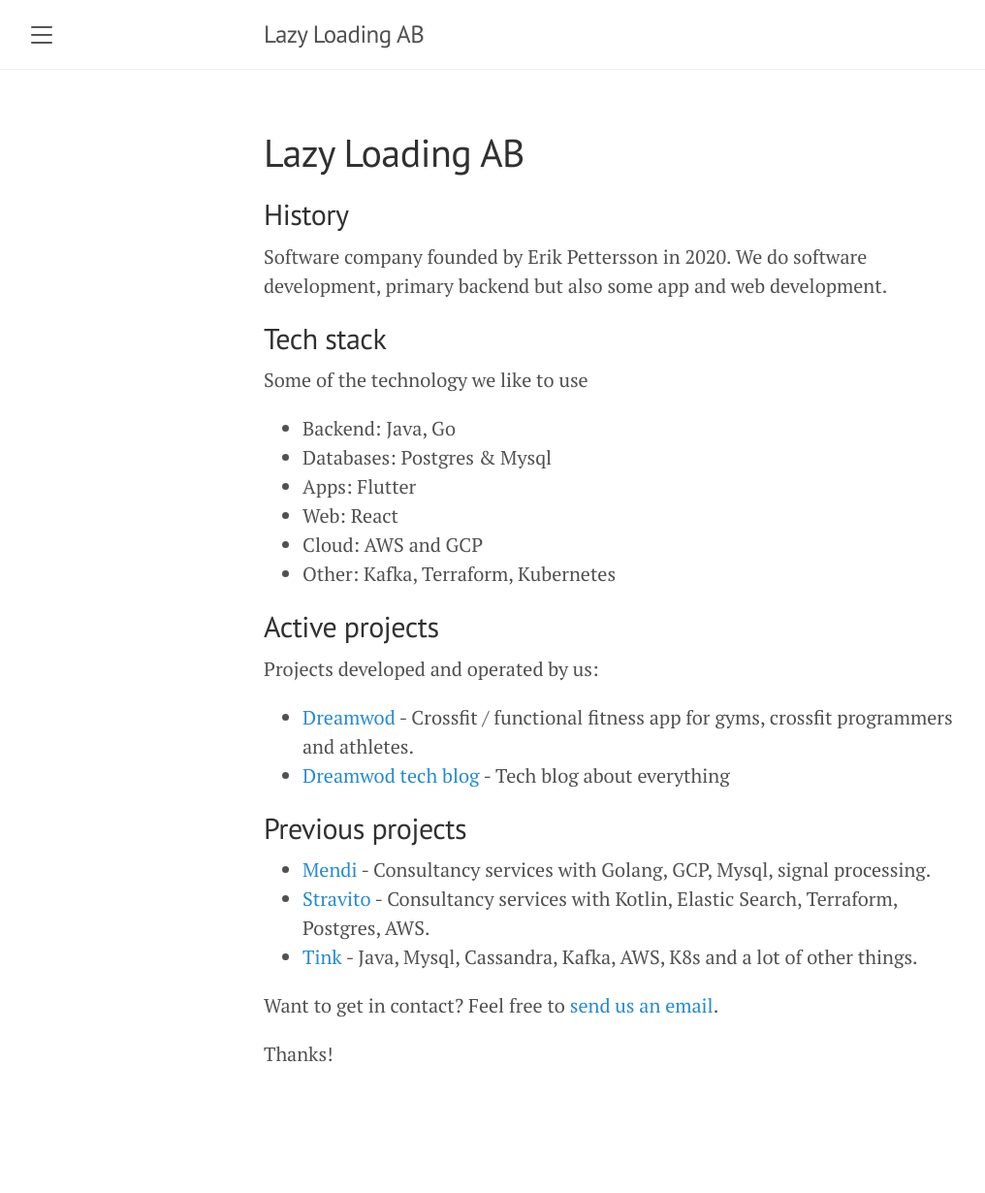
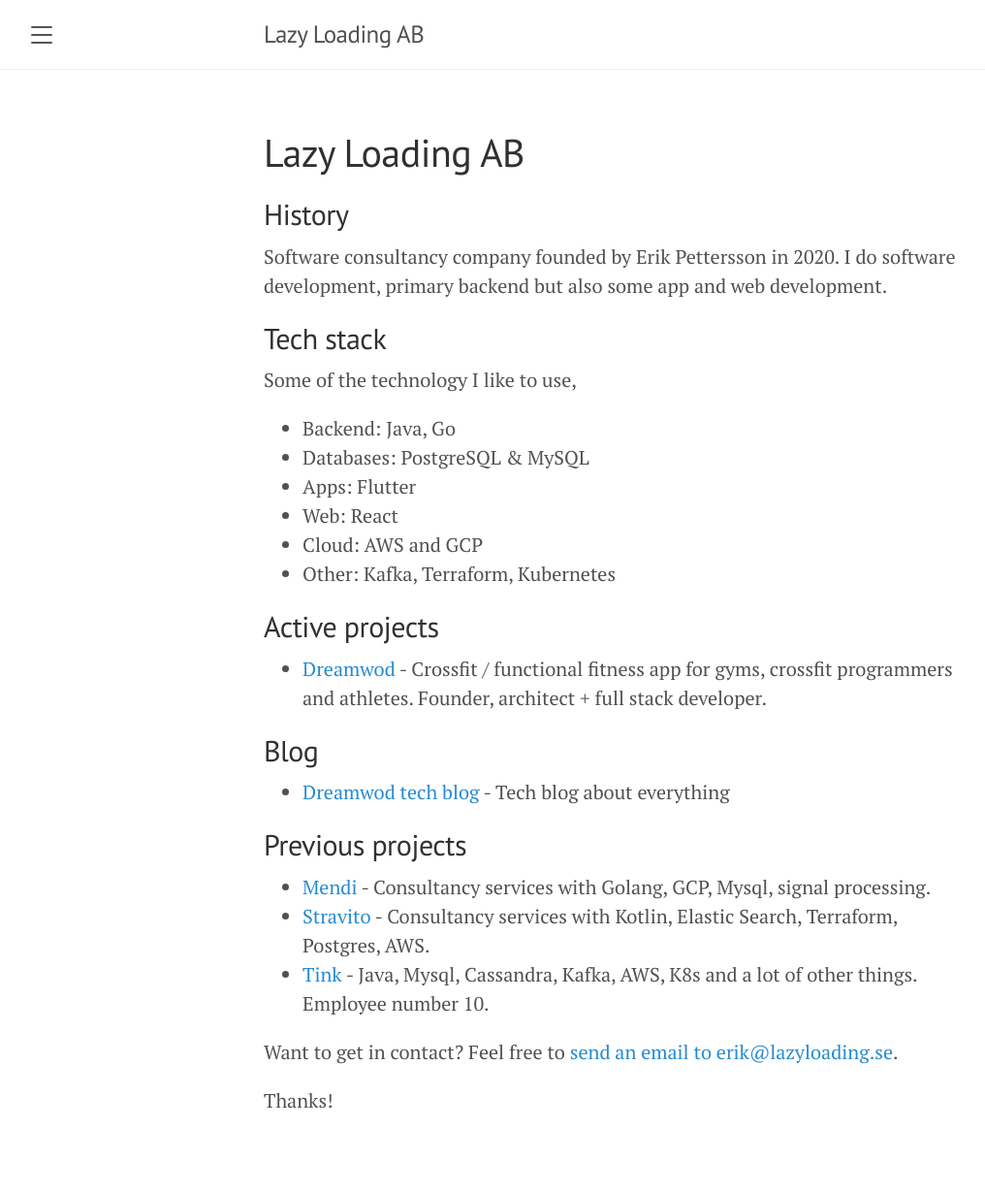
Before and after one commit to lazyloading-ab/lazyloading-ab.github.io, a Jekyll site: the page built from index.md, in a window 1280 px wide. Shown: the whole page at 97% size, without its empty margins (8-1024 px from the left). Built offline with Jekyll 4.4.1, drawn with Linux system fonts in a browser that asks for light colours; before the commit the page ends 1182 px from its top, so only the background shows below that.

Commit message:
Update index.md

```diff
--- a/index.md
+++ b/index.md
@@ -5,14 +5,14 @@ title: Lazy Loading AB
 
 ## History
 
-Software company founded by Erik Pettersson in 2020. We do software development, primary backend but also some app and web development.
+Software consultancy company founded by Erik Pettersson in 2020. I do software development, primary backend but also some app and web development.
 
 ## Tech stack
 
-Some of the technology we like to use
+Some of the technology I like to use,
 
 * Backend: Java, Go
-* Databases: Postgres & Mysql
+* Databases: PostgreSQL & MySQL
 * Apps: Flutter
 * Web: React
 * Cloud: AWS and GCP
@@ -20,17 +20,16 @@ Some of the technology we like to use
 
 ## Active projects
 
-Projects developed and operated by us:
+* [Dreamwod](https://www.dreamwod.app) - Crossfit / functional fitness app for gyms, crossfit programmers and athletes. Founder, architect + full stack developer.
 
-* [Dreamwod](https://www.dreamwod.app) - Crossfit / functional fitness app for gyms, crossfit programmers and athletes.
+## Blog
 * [Dreamwod tech blog](https://medium.com/dreamwod-tech) - Tech blog about everything
-
 
 ## Previous projects
 * [Mendi](https://www.mendi.io) - Consultancy services with Golang, GCP, Mysql, signal processing.
 * [Stravito](https://www.stravito.com) - Consultancy services with Kotlin, Elastic Search, Terraform, Postgres, AWS.
-* [Tink](https://www.tink.com) - Java, Mysql, Cassandra, Kafka, AWS, K8s and a lot of other things.
+* [Tink](https://www.tink.com) - Java, Mysql, Cassandra, Kafka, AWS, K8s and a lot of other things. Employee number 10.
 
-Want to get in contact? Feel free to [send us an email](mailto:erik@lazyloading.se).
+Want to get in contact? Feel free to [send an email to erik@lazyloading.se](mailto:erik@lazyloading.se).
 
 Thanks!
```
